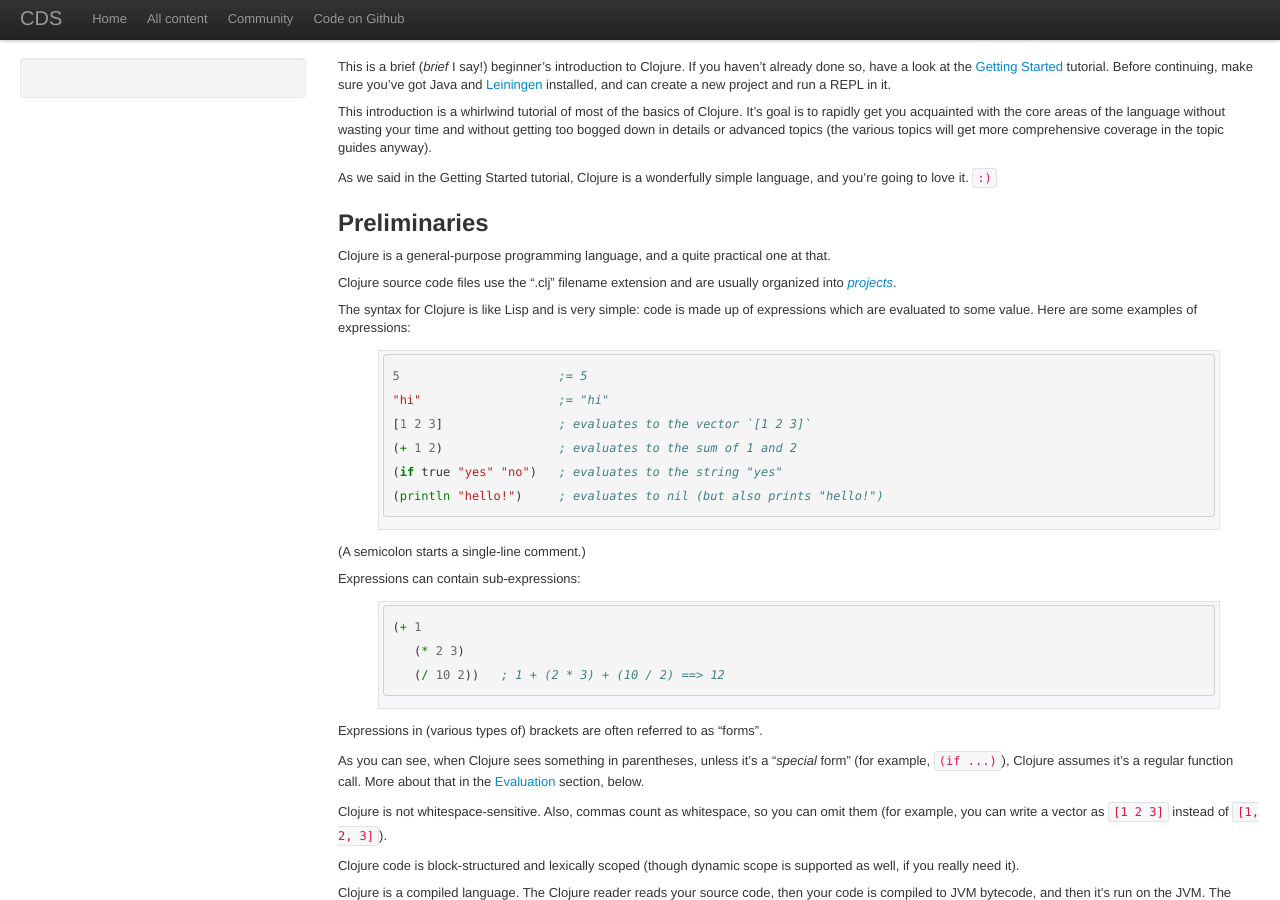
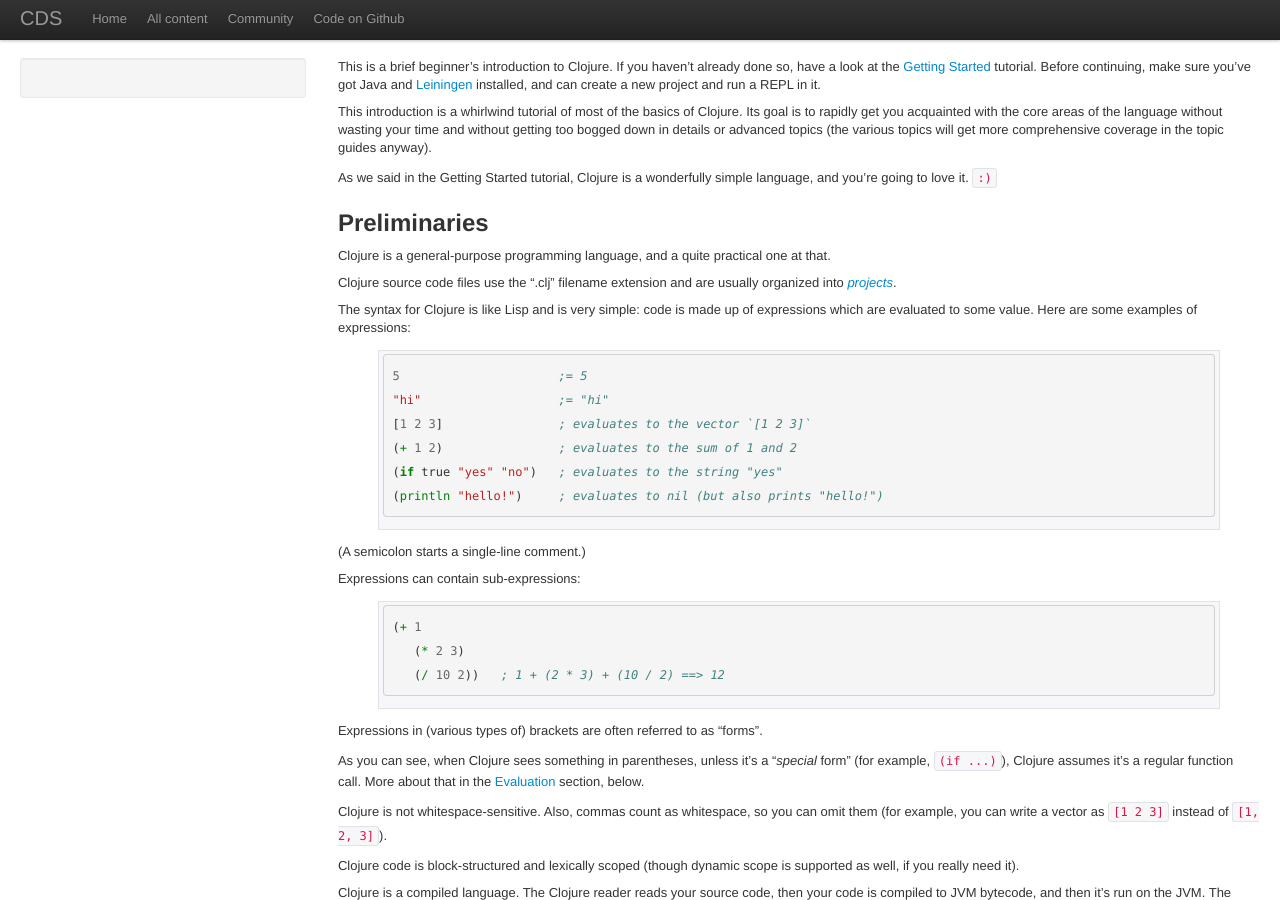
Before and after one commit to clojuredocs/guides, a Jekyll site: the page built from articles/tutorials/introduction.md, in a window 1280 px wide and 900 px high. Built offline with Jekyll 4.4.1, drawn with Linux system fonts in a browser that asks for light colours; some web fonts are replaced; Markdown is read by kramdown in place of the engine named in the settings.

Commit message:
Minor edits

```diff
--- a/articles/tutorials/introduction.md
+++ b/articles/tutorials/introduction.md
@@ -3,14 +3,14 @@ title: "Introduction to Clojure"
 layout: article
 ---
 
-This is a brief (*brief* I say!) beginner's introduction to
+This is a brief beginner's introduction to
 Clojure. If you haven't already done so, have a look at the [Getting
 Started](/articles/tutorials/getting-started.html) tutorial. Before continuing, make sure
 you've got Java and [Leiningen](http://leiningen.org) installed, and can create a new project
 and run a REPL in it.
 
 This introduction is a whirlwind tutorial of most of the basics of
-Clojure. It's goal is to rapidly get you acquainted with the core
+Clojure. Its goal is to rapidly get you acquainted with the core
 areas of the language without wasting your time and without getting
 too bogged down in details or advanced topics (the various topics will
 get more comprehensive coverage in the topic guides anyway).
```
